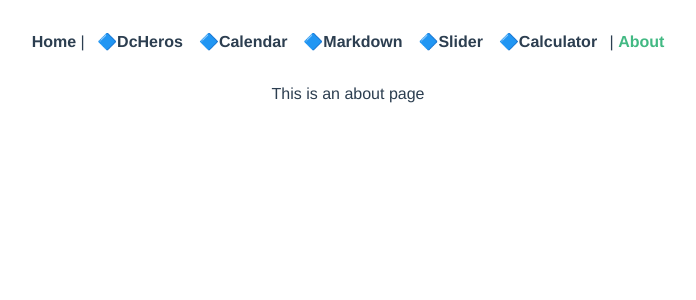
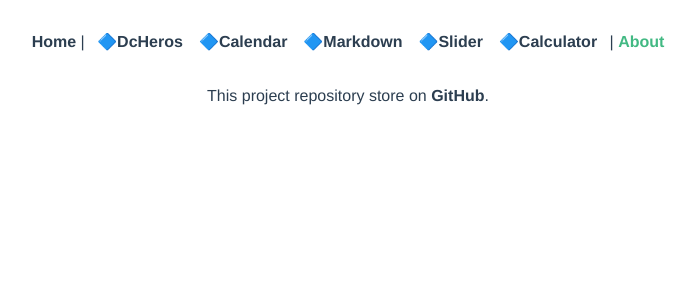
Before and after one commit to sgtao/bitfumesVue3Apps, a Vue app in the folder 11_vue-create-app/: page /about in a window 1280 px wide. Shown: the top 300 px of the page, without its empty margins (292-988 px from the left). Built offline with nearby package versions, Linux system fonts and the light colour scheme.

Commit message:
11_vue-create for add repository link and adjust style of Home and About

```diff
--- a/11_vue-create-app/src/utilities/composition/index.js
+++ b/11_vue-create-app/src/utilities/composition/index.js
@@ -1,2 +1,2 @@
-export { default as useDebounce} from './useDebounce';
-export { default as useWindowEvent} from './useWindowEvent';
+export {default as useDebounce} from './useDebounce';
+export {default as useWindowEvent} from './useWindowEvent';
--- a/11_vue-create-app/src/views/CalculatorApp.vue
+++ b/11_vue-create-app/src/views/CalculatorApp.vue
@@ -37,7 +37,7 @@
 </template>
 <script>
 import {ref} from 'vue';
-import { useWindowEvent }  from '@/utilities/composition//index';
+import {useWindowEvent} from '@/utilities/composition//index';
 export default {
     setup() {
         const operations = ['+', '-', '*', '/'];
--- a/11_vue-create-app/src/views/DefaultAbout.vue
+++ b/11_vue-create-app/src/views/DefaultAbout.vue
@@ -1,6 +1,11 @@
 <template>
-    <div class="about">
-        <h1>This is an about page</h1>
+    <div class="about m-auto">
+        <p>
+            This project repository store on
+            <a href="https://github.com/sgtao/bitfumesVue3Apps" target="_blank">
+                <strong>GitHub</strong> </a
+            >.
+        </p>
     </div>
 </template>
 <script>
--- a/11_vue-create-app/src/views/DefaultHome.vue
+++ b/11_vue-create-app/src/views/DefaultHome.vue
@@ -1,6 +1,6 @@
 <template>
     <div class="home">
-        <img alt="Vue logo" src="../assets/logo.png" />
+        <img class="m-auto" alt="Vue logo" src="../assets/logo.png" />
         <HelloWorld msg="Welcome to Your Vue.js App" />
     </div>
 </template>
--- a/11_vue-create-app/src/views/MarkdownApp.vue
+++ b/11_vue-create-app/src/views/MarkdownApp.vue
@@ -26,7 +26,7 @@
 import {ref, computed, onMounted} from 'vue';
 import {marked} from 'marked';
 // import hljs from 'highlight.js';
-import { useDebounce }  from '@/utilities/composition//index';
+import {useDebounce} from '@/utilities/composition//index';
 import ShowHTML from '@/components/MarkdownApp/ShowHTML';
 export default {
     components: {
```
